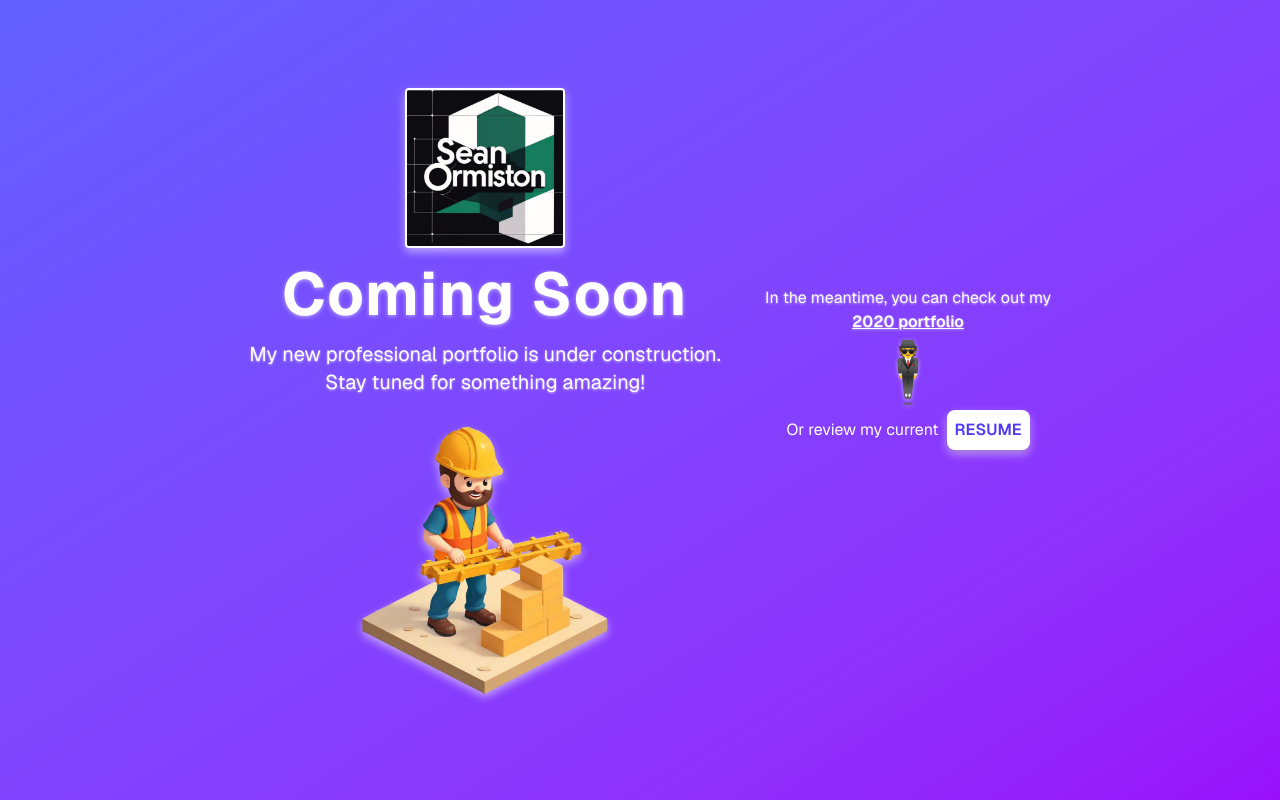
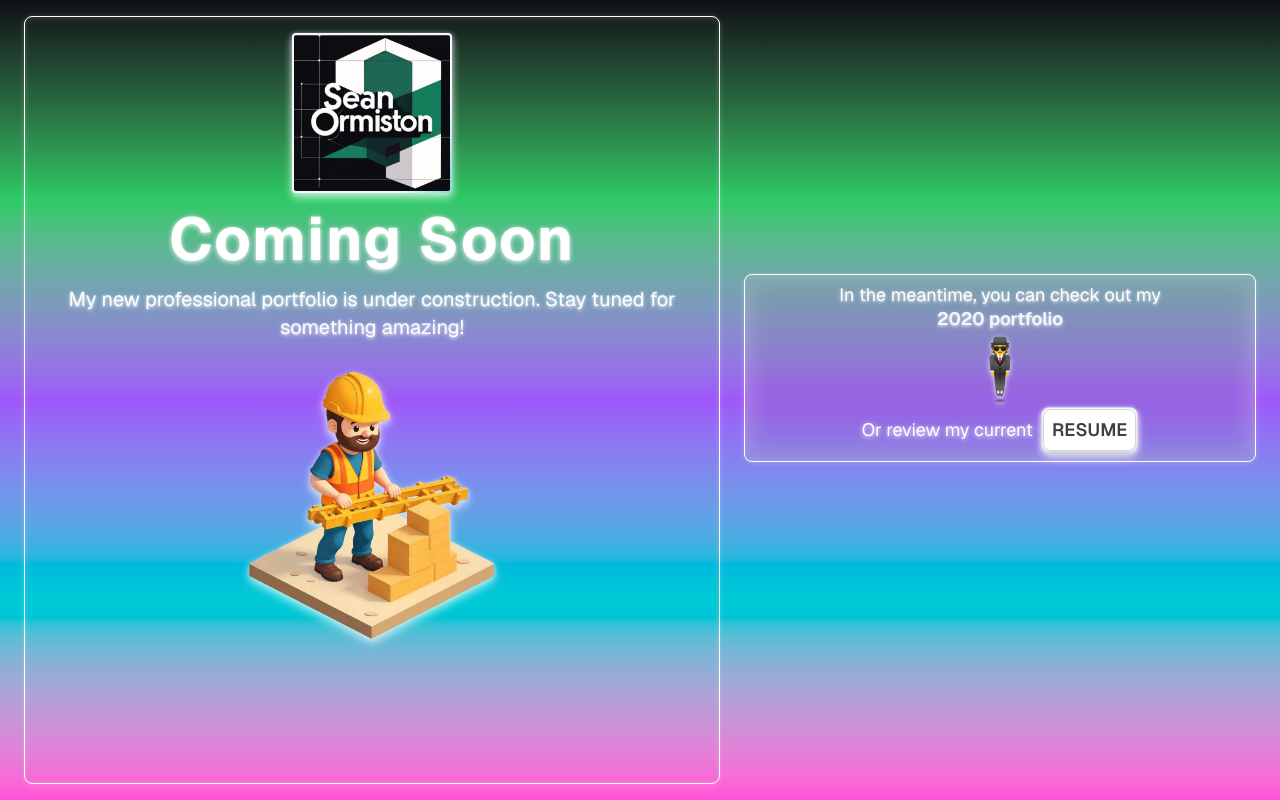
Before and after one commit to sormiston/new-portfolio, a Next.js app: page / in a window 1280 px wide. Built offline with nearby package versions, Linux system fonts and the light colour scheme.

Commit message:
fix: enhance styling and add shimmer effects to homepage and global styles

```diff
--- a/src/app/(new-site)/page.tsx
+++ b/src/app/(new-site)/page.tsx
@@ -7,13 +7,13 @@ import PersonalLogo from "@public/logo_1024.png";
 
 export default function HomePage() {
   return (
-    <main className="flex flex-col lg:flex-row lg:gap-6 min-h-screen items-center justify-center bg-gradient-to-br from-indigo-500 to-purple-600 p-4 text-center text-white">
-      <div className="max-w-lg">
+    <main className="flex flex-col lg:flex-row gap-2 md:gap-4 lg:gap-6 min-h-screen items-center justify-center bg-gradient-aurora p-2 md:p-4 lg:p-6 lg:py-4 text-center text-white">
+      <div className="p-2 w-full max-w-3xl border border-white rounded-lg cloud-shadow-sm lg:self-stretch lg:p-4">
         <Image
           src={PersonalLogo}
           priority
           alt="Sean Ormiston personal brand logo"
-          className="w-40 h-40 mx-auto border-2 border-double border-white rounded-sm cloud-shadow-md mb-4"
+          className="w-40 h-40 mx-auto rounded-sm cloud-shadow-md mb-4 bg-iridescent shimmer-effect p-0.5"
         />
         <h1 className="text-5xl font-bold mb-4 md:text-6xl tracking-wide cloud-shadow-sm">
           Coming Soon
@@ -30,26 +30,29 @@ export default function HomePage() {
           className="mx-auto mb-2 cloud-shadow-md"
         />
       </div>
-      <div className="lg:-mt-16">
+
+      <div className="p-2 w-full max-w-3xl lg:max-w-lg border backdrop-blur-md bg-neutral-600/10 border-white rounded-lg cloud-shadow-sm lg:-mt-16 text-lg/6">
         <p className="mb-2 cloud-shadow-xs">
           In the meantime, you can check out my <br />
           <Link
             href="/2020-portfolio"
-            className="underline font-semibold drop-shadow-xs hover:cloud-shadow-xs"
+            className="underline font-semibold drop-shadow-xs hover:cloud-shadow-xs bg-clip-text iridescent-text-overlay shimmer-effect text-transparent"
           >
             2020 portfolio
           </Link>
         </p>
         <div className="text-6xl mb-2 cloud-shadow-sm">🕴️</div>
-        <p>
+        <span className="cloud-shadow-sm">
           Or review my current
-          <Link
-            href="/resume"
-            className="inline-block ml-2 px-2 py-2 cloud-shadow-md bg-white text-indigo-600 font-semibold rounded-lg shadow-md hover:bg-gray-200 transition duration-300"
-          >
-            RESUME
-          </Link>
-        </p>
+          <div className="ml-2 border border-gray-300 rounded-lg bg-iridescent shimmer-effect p-[1px] w-fit inline-block">
+            <Link
+              href="/resume"
+              className="px-2 py-2 border border-gray-300 inline-block bg-white cloud-shadow-md text-neutral-700 font-semibold rounded-lg shadow-md"
+            >
+              RESUME
+            </Link>
+          </div>
+        </span>
       </div>
     </main>
   );
--- a/src/styles/globals.css
+++ b/src/styles/globals.css
@@ -25,14 +25,126 @@ body {
   font-family: var(--font-geist-sans), Arial, Helvetica, sans-serif;
 }
 
-@utility cloud-shadow-xs {
-  @apply drop-shadow-xs drop-shadow-white/50;
+@keyframes shimmer {
+  0% {
+    background-position: 0% 0;
+  }
+  100% {
+    background-position: 300% 0;
+  }
 }
 
-@utility cloud-shadow-sm {
-  @apply drop-shadow-sm drop-shadow-white/50;
+@layer components {
+  .shimmer-effect {
+    background-size: 300% 100%;
+    animation: shimmer 6s linear infinite;
+  }
+
+  .cloud-shadow-xs {
+    @apply drop-shadow-xs drop-shadow-white/50;
+  }
+
+  .cloud-shadow-sm {
+    @apply drop-shadow-sm drop-shadow-white/50;
+  }
+
+  .cloud-shadow-md {
+    @apply drop-shadow-lg drop-shadow-white/50;
+  }
 }
 
-@utility cloud-shadow-md {
-  @apply drop-shadow-lg drop-shadow-white/50;
+@layer utilities {
+  .bg-gradient-aurora {
+    background: linear-gradient(
+      180deg,
+      #1e293b 0%,
+      #10b981 25%,
+      #8b5cf6 50%,
+      #06b6d4 75%,
+      #ec4899 100%
+    );
+  }
+
+  @supports (background: oklch(0.7 0.2 200)) {
+    .bg-gradient-aurora {
+      background: linear-gradient(
+        180deg,
+        oklch(0.18 0.01 270) 0%,
+        oklch(0.74 0.19 150) 25%,
+        oklch(0.62 0.23 300) 50%,
+        oklch(0.75 0.16 200) 75%,
+        oklch(0.73 0.25 340) 100%
+      );
+    }
+  }
+
+  .bg-iridescent {
+    background-image: linear-gradient(
+      120deg,
+      white 20%,
+      #00ffff 35%,
+      #aa00ff 45%,
+      white 60%
+    );
+  }
+
+  @supports (background: oklch(0.7 0.2 200)) {
+    .bg-iridescent {
+      background-image: linear-gradient(
+        120deg,
+        oklch(0.98 0.02 270) 20%,
+        oklch(0.75 0.15 190) 35%,
+        oklch(0.65 0.22 320) 45%,
+        oklch(0.98 0.02 270) 60%
+      );
+    }
+  }
+
+  .bg-iridescent--light {
+    background-image: linear-gradient(
+      120deg,
+      #ffffff64 20%,
+      #00ffff64 35%,
+      #aa00ff64 45%,
+      #ffffff64 60%
+    );
+  }
+
+  @supports (background: oklch(0.7 0.2 200)) {
+    .bg-iridescent--light {
+      background-image: linear-gradient(
+        120deg,
+        oklch(0.98 0.02 270 / 0.4) 20%,
+        oklch(0.75 0.15 190 / 0.4) 35%,
+        oklch(0.65 0.22 320 / 0.4) 45%,
+        oklch(0.98 0.02 270 / 0.4) 60%
+      );
+    }
+  }
+
+  .iridescent-text-overlay {
+    background-image:
+      linear-gradient(
+        120deg,
+        #ffffff40 20%,
+        #00ffff40 35%,
+        #aa00ff40 45%,
+        #ffffff40 60%
+      ),
+      linear-gradient(white, white);
+  }
+
+  @supports (background: oklch(0.7 0.2 200)) {
+    .iridescent-text-overlay {
+      background-image:
+        linear-gradient(
+          120deg,
+          oklch(0.98 0.02 270 / 0.25) 20%,
+          oklch(0.75 0.15 190 / 0.25) 35%,
+          oklch(0.65 0.22 320 / 0.25) 45%,
+          oklch(0.98 0.02 270 / 0.25) 60%
+        ),
+        linear-gradient(oklch(0.98 0.02 270), oklch(0.98 0.02 270));
+    }
+  }
 }
```
